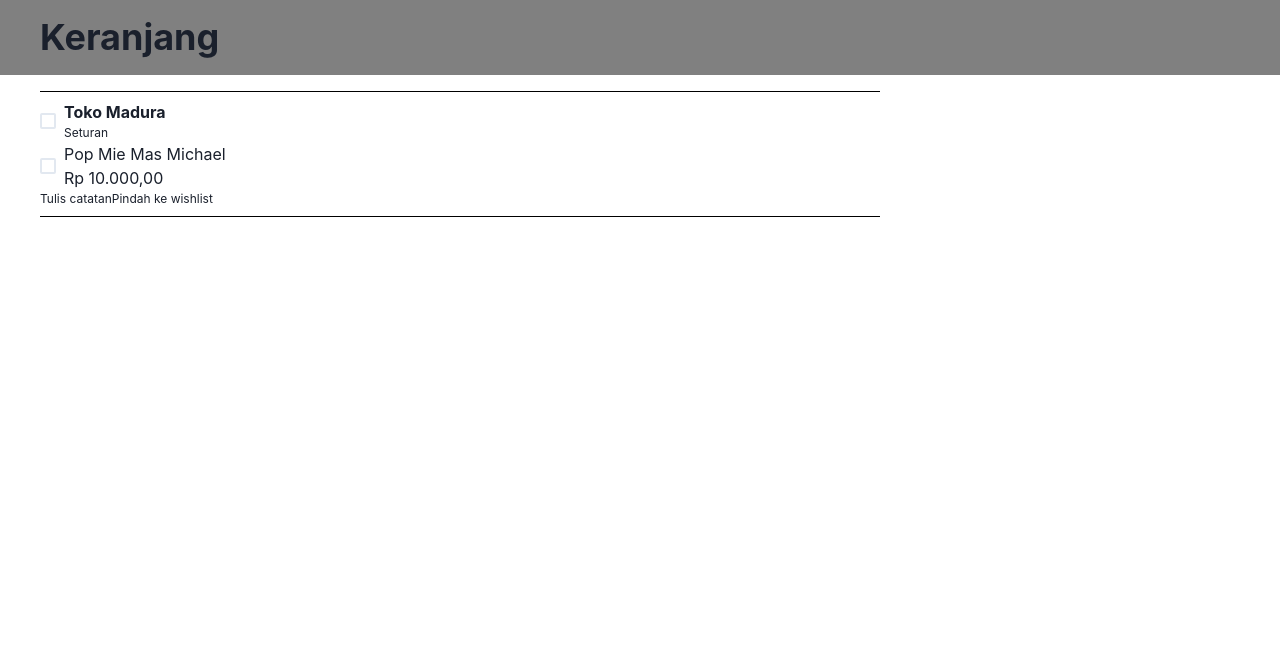
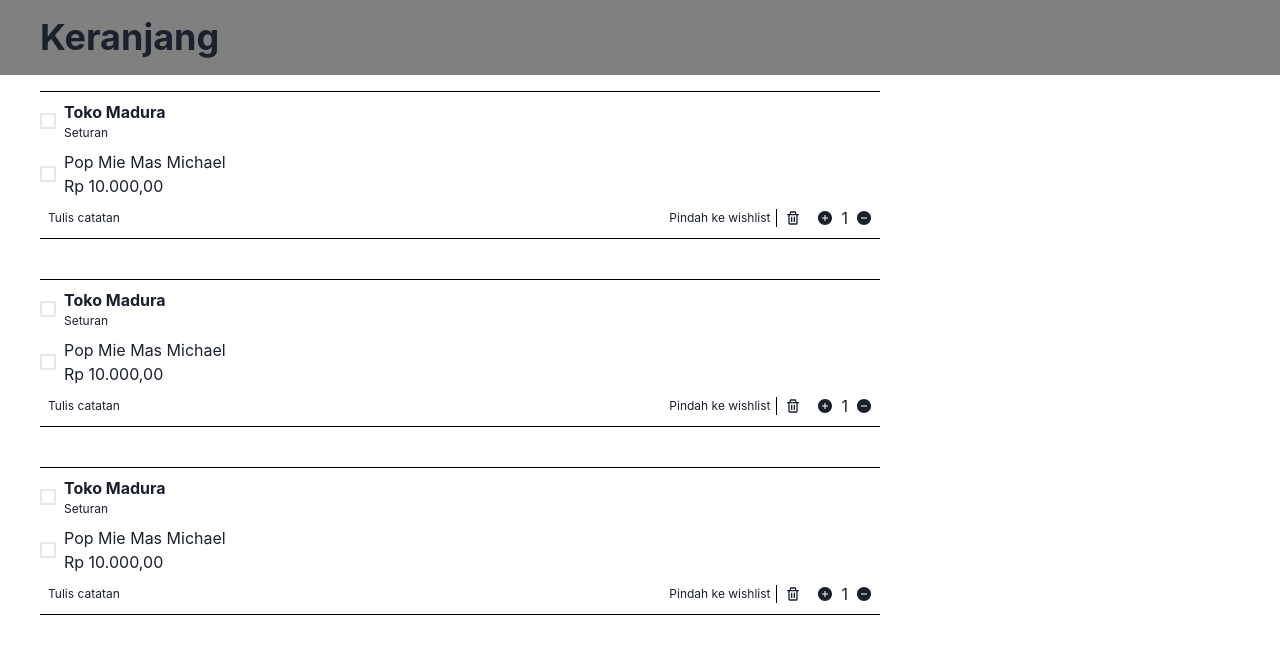
Before and after one commit to wllmsawi/Exercise8SAP, a React (Create React App) app in the folder sapcart/: page / in a window 1280 px wide. Shown: the top 654 px of the page. Built offline with nearby package versions, Linux system fonts and the light colour scheme.

Commit message:
Update cart pages

```diff
--- a/sapcart/package.json
+++ b/sapcart/package.json
@@ -13,6 +13,7 @@
     "framer-motion": "^10.16.4",
     "react": "^18.2.0",
     "react-dom": "^18.2.0",
+    "react-icons": "^4.11.0",
     "react-redux": "^8.1.3",
     "react-router-dom": "^6.16.0",
     "react-scripts": "5.0.1",
--- a/sapcart/src/pages/cartpages/components/cartcontainer/index.jsx
+++ b/sapcart/src/pages/cartpages/components/cartcontainer/index.jsx
@@ -1,19 +1,26 @@
-import { Checkbox, Box, VStack, Text, HStack, Flex } from "@chakra-ui/react";
+import {
+  Checkbox,
+  Box,
+  VStack,
+  Text,
+  HStack,
+  Flex,
+  Spacer,
+} from "@chakra-ui/react";
+import { BiTrash } from "react-icons/bi";
+import { AiFillMinusCircle, AiFillPlusCircle } from "react-icons/ai";
 function CartContainer() {
   return (
     <>
       <Box
-        display="flex"
         justifyContent="flex-start"
         p=".5em 0"
         borderTop="1px solid black"
         borderBottom="1px solid black"
         w="70%"
       >
-        <VStack spacing=".5em">
-          <Box className="itemContainer">
+        <VStack spacing=".5em" align="stretch">
           <Box className="storeName" display="flex" alignItems="center">
-              <Box>
             <HStack>
               <Checkbox></Checkbox>
               <VStack spacing="0" align="flex-start">
@@ -21,7 +28,6 @@
                 <Text fontSize="xs">Seturan</Text>
               </VStack>
             </HStack>
-              </Box>
           </Box>
           <Box>
             <HStack>
@@ -31,13 +37,35 @@
                 <Text>Rp 10.000,00</Text>
               </VStack>
             </HStack>
-              <Flex>
+          </Box>
+          <Box>
+            <Flex alignItems="center">
+              <Box p="0 .5em">
                 <Text fontSize="xs">Tulis catatan</Text>
+              </Box>
+              <Spacer />
+              <Box p="0 .5em">
                 <Box>
-                  <Text fontSize="xs">Pindah ke wishlist</Text>
+                  <HStack>
+                    <Text
+                      fontSize="xs"
+                      borderRight="1px solid black"
+                      p="0 .5em"
+                    >
+                      Pindah ke wishlist
+                    </Text>
+                    <BiTrash />
+                  </HStack>
+                </Box>
+              </Box>
+              <Box p="0 .5em">
+                <HStack>
+                  <AiFillPlusCircle />
+                  <Text>1</Text>
+                  <AiFillMinusCircle />
+                </HStack>
               </Box>
             </Flex>
-            </Box>
           </Box>
         </VStack>
       </Box>
--- a/sapcart/src/pages/cartpages/index.jsx
+++ b/sapcart/src/pages/cartpages/index.jsx
@@ -1,4 +1,4 @@
-import { Box, Text, Heading } from "@chakra-ui/react";
+import { Box, Text, Heading, VStack } from "@chakra-ui/react";
 import CartContainer from "./components/cartcontainer";
 
 function CartPages() {
@@ -16,7 +16,11 @@
         </Box>
       </Box>
       <Box h="auto" p="1em 2.5em">
-        <CartContainer />
+        <VStack align="stretch" spacing="2.5em">
+          <CartContainer />
+          <CartContainer />
+          <CartContainer />
+        </VStack>
       </Box>
     </Box>
   );
```
Also changed, not shown: 1 other file (tests, documents, lock files or other folders). Lines whose indentation alone changed are shown as unchanged.
